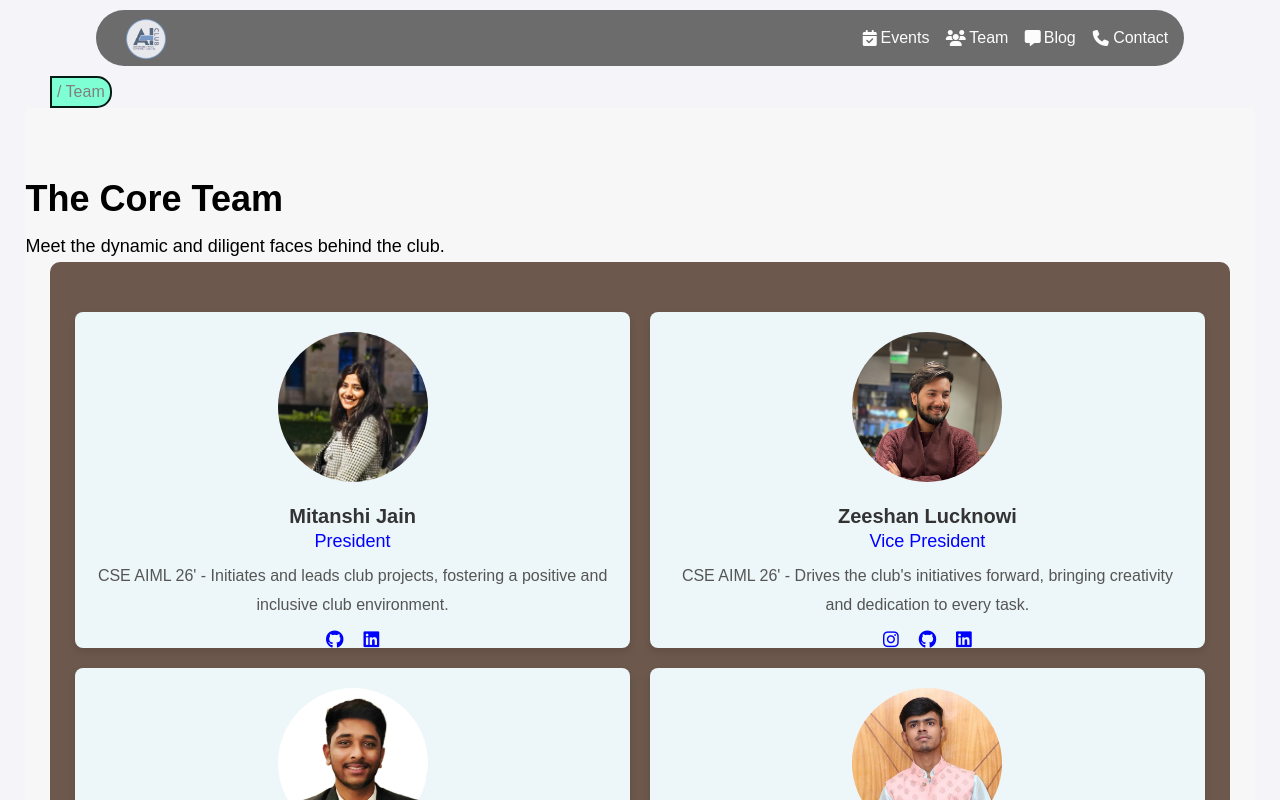
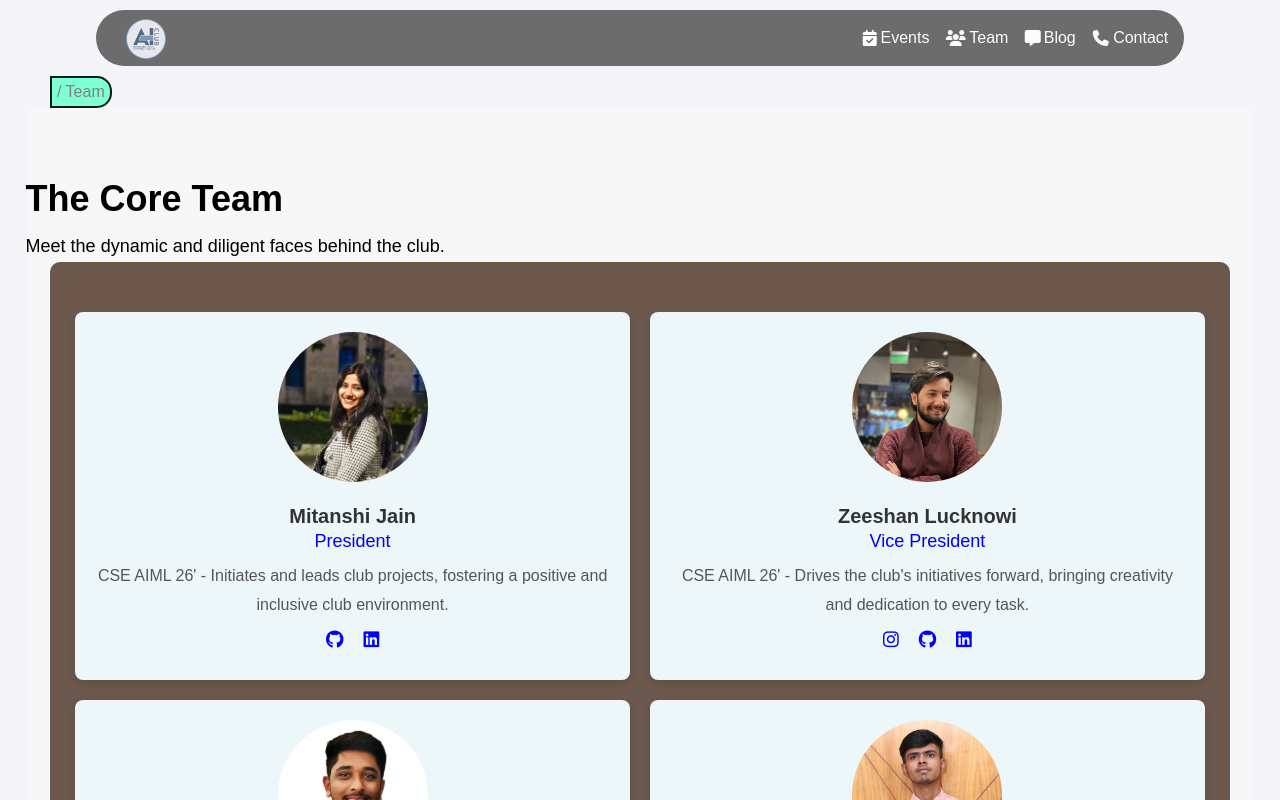
Before and after one commit to Deshbandhu01/ai-club-oist, a React (Vite) app: page /team in a window 1280 px wide. Shown: the top 800 px of the page. Built offline with nearby package versions, Linux system fonts and the light colour scheme.

Commit message:
first commit

```diff
--- a/src/pages/TEDx_page/TEDx_p.css
+++ b/src/pages/TEDx_page/TEDx_p.css
@@ -48,7 +48,8 @@
 
   .image-container img {
     /* width: max-content; */
-    /* height:80vh; */
+    height:80vh;
+    width:40vw;
     border-radius: 10px;
     margin-top: 20px;
   }
--- a/src/pages/Team_page/Team_p.css
+++ b/src/pages/Team_page/Team_p.css
@@ -76,7 +76,7 @@
   .core-team-member {
     background-color: #edf6f9;
     /* border-radius: 8px; */
-    height:42vh;
+    height:46vh;
     box-shadow: 0 4px 8px rgba(0, 0, 0, 0.1);
     padding: 20px;
     display: flex;
@@ -85,6 +85,7 @@
   }
 
   .core-team-card {
+    height:auto;
     display: flex;
     flex-direction: column;
     align-items: center;
```
